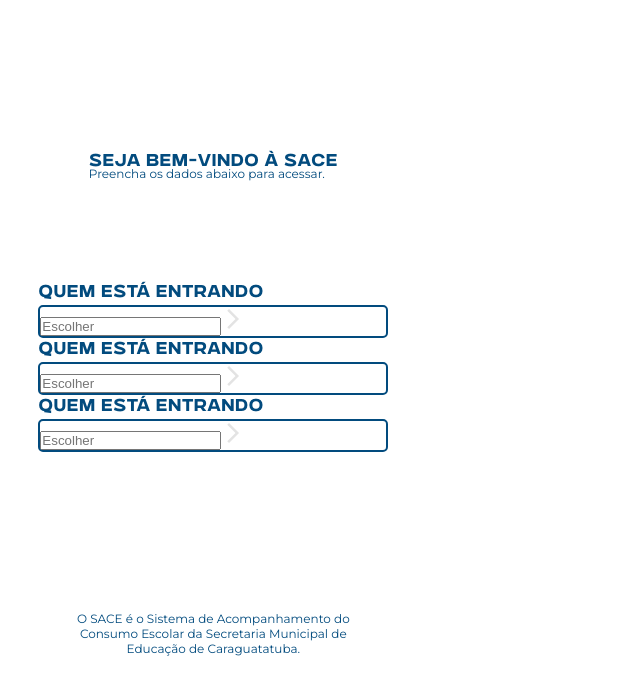
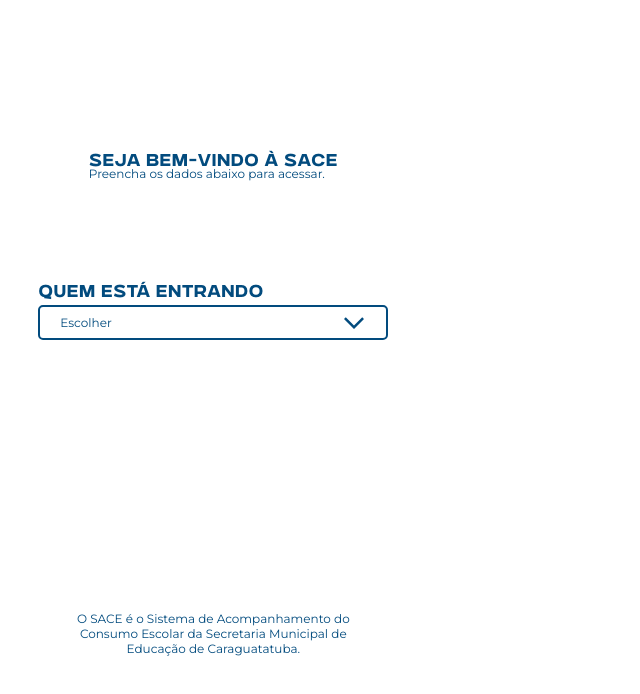
Before and after one commit to JoaoMarceloAlvesDev/hakaton-frontend, a React (Vite) app: page / in a window 1280 px wide. Shown: the top 694 px of the page, without its empty margins (0-640 px from the left). Built offline with nearby package versions, Linux system fonts and the light colour scheme.

Commit message:
updating Home

```diff
--- a/src/pages/Home/index.css
+++ b/src/pages/Home/index.css
@@ -29,8 +29,21 @@
 }
 
 .input {
+    height: 35px;
     border: 2px solid var(--blue);
     border-radius: 5px;
+    margin-bottom: 25px;
+    padding: 12px 20px;
+    box-sizing: border-box;
+    display: flex;
+    align-items: center;
+    position: relative;
+}
+
+.input img {
+    position: absolute;
+    right: 20px;
+    transform: rotateZ(90deg);
 }
 
 .section-down {
@@ -42,6 +55,69 @@
 
 .title-top .text-bold {
     height: 16px;
+}
+
+.select {
+    position: relative;
+    width: 100%;
+}
+
+.options {
+    position: absolute;
+    width: 100%;
+    margin-top: 5px;
+    background: white;
+    border: 2px solid var(--blue);
+    border-radius: 5px;
+    overflow: hidden;
+    z-index: 100;
+}
+
+.option {
+    padding: 14px 20px;
+    font-family: "Montserrat", sans-serif;
+    font-size: 14px;
+    color: var(--blue);
+    cursor: pointer;
+}
+
+.option:hover {
+    background: #f2f6fa;
+}
+
+.arrow {
+    transition: transform .2s;
+}
+
+.arrow.open {
+    transform: rotate(-90deg);
+}
+
+.input {
+    cursor: pointer;
+}
+
+.input input {
+    width: 100%;
+    font-family: "Montserrat", sans-serif;
+    font-size: 14px;
+}
+
+.btn-login {
+    width: 100%;
+    height: 42px;
+    border: none;
+    border-radius: 5px;
+    background: var(--blue);
+    color: white;
+    font-family: "gunters medium", sans-serif;
+    font-size: 18px;
+    cursor: pointer;
+    margin-top: 10px;
+}
+
+.btn-login:hover {
+    opacity: .9;
 }
 
 @media screen and (max-width: 570px) {
--- a/src/pages/Home/index.tsx
+++ b/src/pages/Home/index.tsx
@@ -3,56 +3,122 @@
 import { useState } from "react";
 
 export default function Home() {
-    const [typeLogin, setTypeLogin] = useState("secretaria")
+    const [typeLogin, setTypeLogin] = useState("");
+    const [isOpen, setIsOpen] = useState(false);
 
-    function veryfi() {
-        if (typeLogin == "secretaria") {
-            return (
-                <>
-                    <div className="text-bold">Quem está entrando</div>
+    const options = [
+        {
+            value: "secretaria",
+            label: "Secretaria",
+        },
+        {
+            value: "inspetor",
+            label: "Inspetor(a)",
+        },
+        {
+            value: "nutricionista",
+            label: "Nutricionista",
+        },
+    ];
 
-                    <div className="input">
-                        <input type="text" className="taxt-notbold" placeholder="Escolher" />
+    function selectOption(option) {
+        setTypeLogin(option.value);
+        setIsOpen(false);
+    }
 
-                        <img className="arrow" src={ArrowIcon} alt="Seta" />
-                    </div>
-
-                    <div className="text-bold">Quem está entrando</div>
-
-                    <div className="input">
-                        <input type="text" className="taxt-notbold" placeholder="Escolher" />
-
-                        <img className="arrow" src={ArrowIcon} alt="Seta" />
-                    </div>
-                </>
-            )
-        }
-    }
     return (
         <div className="container-grid">
             <div className="card">
                 <div className="title-top">
-                    <div className="text-bold">Seja bem-vindo à SACE</div>
+                    <div className="text-bold">
+                        Seja bem-vindo à SACE
+                    </div>
+
                     <div className="text-notbold">
                         Preencha os dados abaixo para acessar.
                     </div>
                 </div>
 
                 <div className="title-mid">
-                    <div className="text-bold">Quem está entrando</div>
 
-                    <div className="input">
-                        <input type="text" className="taxt-notbold" placeholder="Escolher" />
-
-                        <img className="arrow" src={ArrowIcon} alt="Seta" />
+                    <div className="text-bold">
+                        QUEM ESTÁ ENTRANDO
                     </div>
 
-                    {veryfi()}
+                    <div className="select">
+
+                        <div
+                            className="input"
+                            onClick={() => setIsOpen(!isOpen)}
+                        >
+                            <span className="text-notbold">
+                                {typeLogin
+                                    ? options.find(
+                                          (o) => o.value === typeLogin
+                                      ).label
+                                    : "Escolher"}
+                            </span>
+
+                            <img
+                                className={`arrow ${isOpen ? "open" : ""}`}
+                                src={ArrowIcon}
+                                alt=""
+                            />
+                        </div>
+
+                        {isOpen && (
+                            <div className="options">
+                                {options.map((option) => (
+                                    <div
+                                        key={option.value}
+                                        className="option"
+                                        onClick={() =>
+                                            selectOption(option)
+                                        }
+                                    >
+                                        {option.label}
+                                    </div>
+                                ))}
+                            </div>
+                        )}
+                    </div>
+
+                    {typeLogin && (
+                        <>
+                            <div className="text-bold">
+                                CPF
+                            </div>
+
+                            <div className="input">
+                                <input
+                                    type="text"
+                                    placeholder="123.456.789-12"
+                                />
+                            </div>
+
+                            <div className="text-bold">
+                                SENHA
+                            </div>
+
+                            <div className="input">
+                                <input
+                                    type="password"
+                                    placeholder="********"
+                                />
+                            </div>
+
+                            <button className="btn-login">
+                                ENTRAR
+                            </button>
+                        </>
+                    )}
                 </div>
 
-
-
-                <div className="section-down text-notbold">O SACE é o Sistema de Acompanhamento do Consumo Escolar da Secretaria Municipal de Educação de Caraguatatuba.</div>
+                <div className="section-down text-notbold">
+                    O SACE é o Sistema de Acompanhamento do
+                    Consumo Escolar da Secretaria Municipal
+                    de Educação de Caraguatatuba.
+                </div>
             </div>
 
             <div className="card"></div>
--- a/src/styles/global.css
+++ b/src/styles/global.css
@@ -18,3 +18,17 @@
     font-size: 12px;
     color: #024B7E;
 }
+
+
+
+input {
+    font-family: "Montserrat", sans-serif;
+    color: #024B7E;
+    border: none;
+    outline: none;
+}
+
+input:focus {
+    border: none;
+    box-shadow: none;
+}
```
Also changed, not shown: src/assets/icons/arrow.svg, 1 other file (tests, documents, lock files or other folders).
